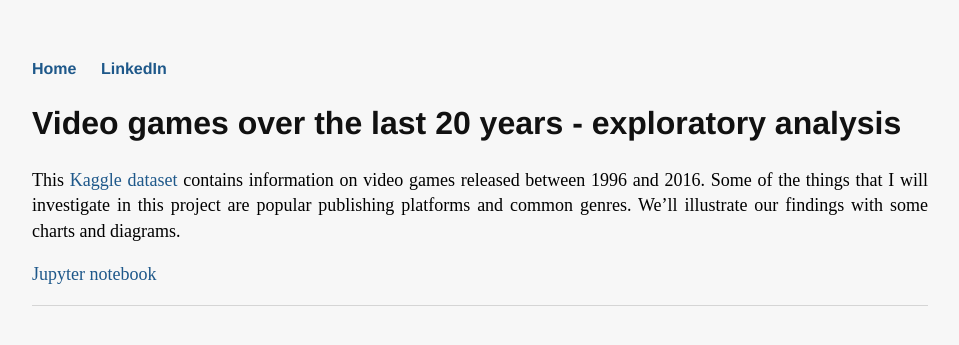
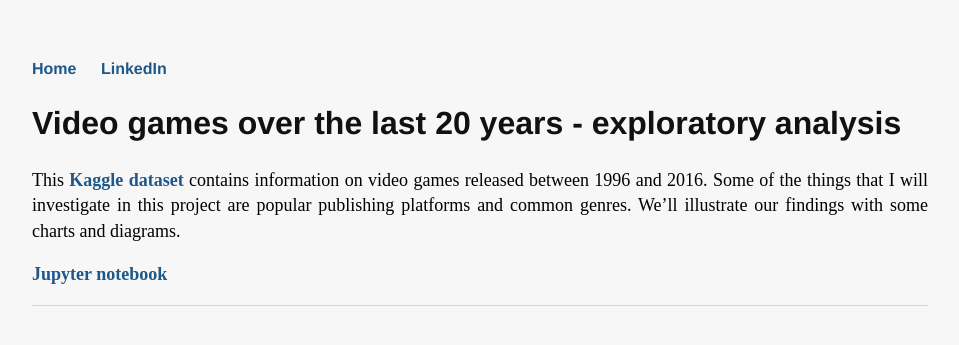
Before and after one commit to h2kh/h2kh.github.io, a Jekyll site: the page built from _posts/2019-06-06-game-analysis.md, in a window 1280 px wide. Shown: the top 345 px of the page, without its empty margins (160-1119 px from the left). Built offline with Jekyll 4.4.1, drawn with Linux system fonts in a browser that asks for light colours.

```diff
--- a/_posts/2019-06-06-game-analysis.md
+++ b/_posts/2019-06-06-game-analysis.md
@@ -5,6 +5,6 @@ nottableau: 'true'
 ---
 
 
-This [Kaggle dataset](https://www.kaggle.com/egrinstein/20-years-of-games) contains information on video games released between 1996 and 2016. Some of the things that I will investigate in this project are popular publishing platforms and common genres. We'll illustrate our findings with some charts and diagrams.
+This **[Kaggle dataset](https://www.kaggle.com/egrinstein/20-years-of-games)** contains information on video games released between 1996 and 2016. Some of the things that I will investigate in this project are popular publishing platforms and common genres. We'll illustrate our findings with some charts and diagrams.
 
-[Jupyter notebook](https://nbviewer.jupyter.org/github/h2kh/video_game_exploratory/blob/master/game-analysis.ipynb)
+**[Jupyter notebook](https://nbviewer.jupyter.org/github/h2kh/video_game_exploratory/blob/master/game-analysis.ipynb)**
```
